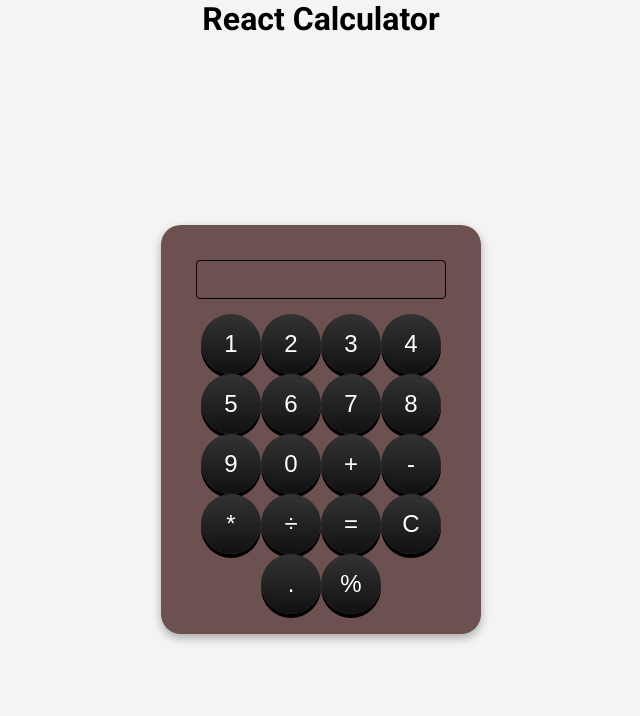
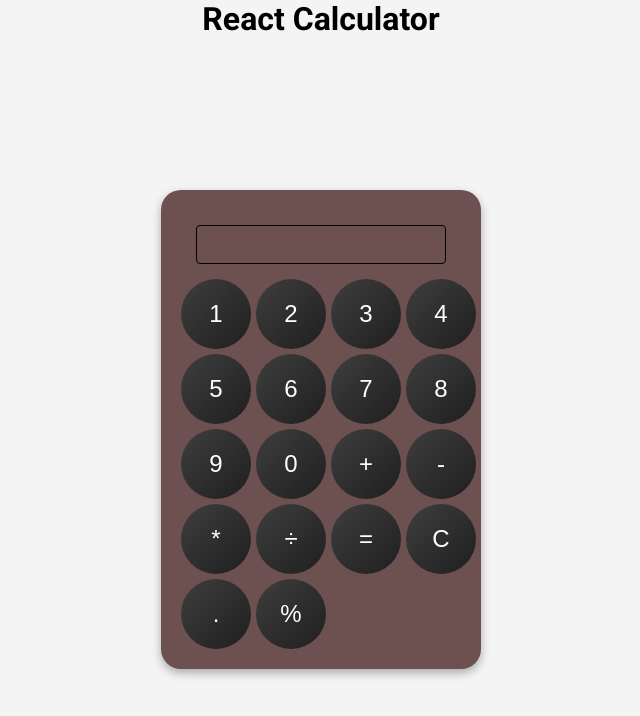
Before and after one commit to Mzhgn/React-Calculator, a React (Create React App) app: page / in a window 1280 px wide. Shown: the top 716 px of the page, without its empty margins (319-959 px from the left). Built offline with nearby package versions, Linux system fonts and the light colour scheme.

Commit message:
changing the syles of the button and buttons

```diff
--- a/src/App.css
+++ b/src/App.css
@@ -42,17 +42,21 @@ input:focus {
   border-bottom: 2px solid #2ecc71;
 }
 
+.buttons {
+  display: grid;
+  grid-template-columns: repeat(4, 1fr);
+  gap: 5px;
+}
+
 button {
-  width: 60px;
-  height: 60px;
+  width: 70px;
+  height: 70px;
   font-size: 24px;
   border: none;
   border-radius: 50%;
-  background: linear-gradient(to bottom, #333, #111);
+  background: linear-gradient(135deg, #3e3e3e, #1f1f1f);
   color: white;
-  box-shadow: 0 4px #000;
   cursor: pointer;
-  transition: all 0.2s;
 }
 
 @media (prefers-reduced-motion: no-preference) {
```
